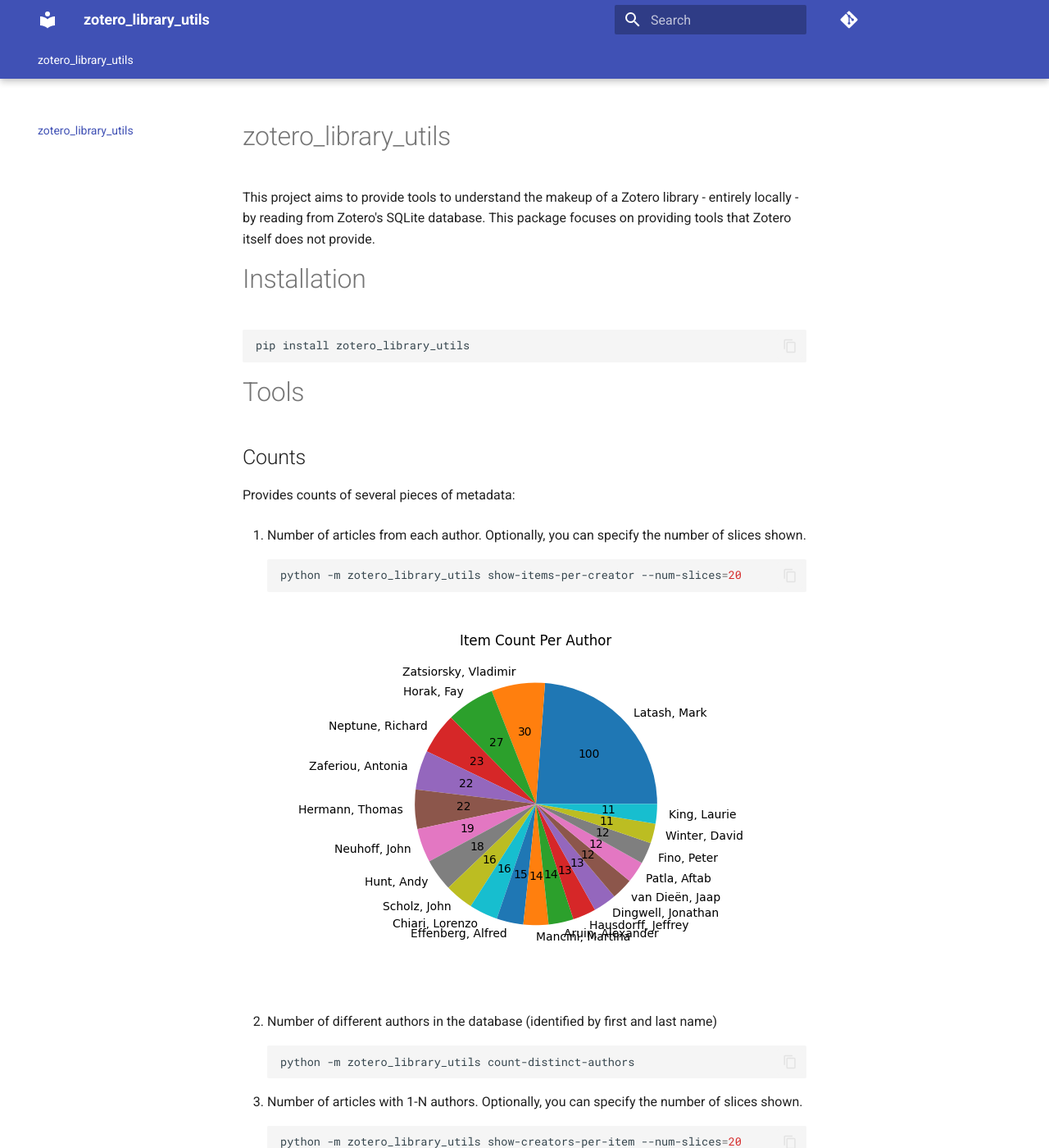
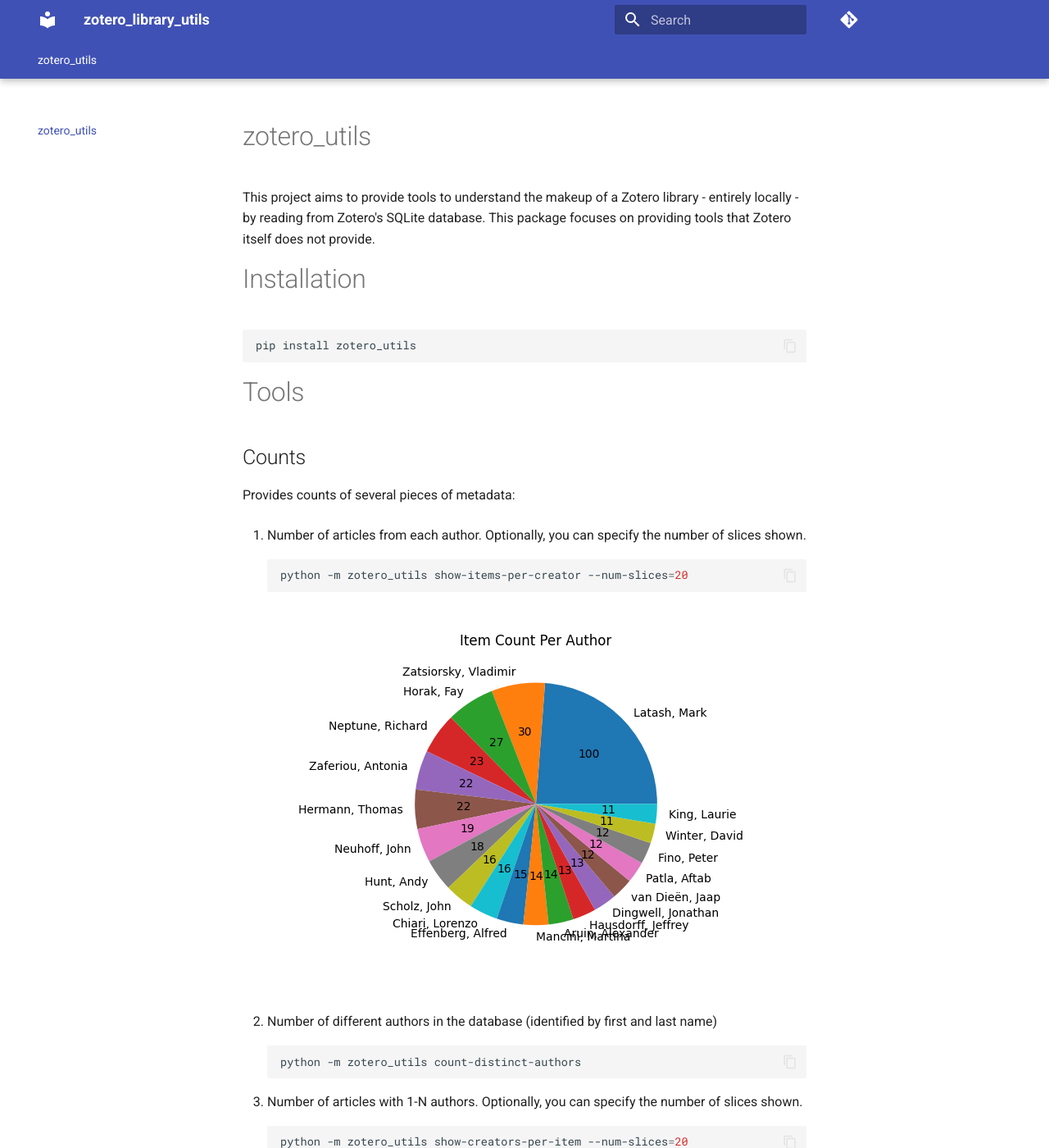
Before and after one commit to mtillman14/zotero_library_utils, an MkDocs documentation site: the page built from docs/index.md, in a window 1280 px wide and 1400 px high. Shown: the whole window at 82% size. Built offline with MkDocs 1.6.1 and Material for MkDocs 9.7.7, drawn with Linux system fonts in a browser that asks for light colours; some of the changed text lies outside the part shown.

Commit message:
Fixed project name

````diff
--- a/docs/index.md
+++ b/docs/index.md
@@ -1,10 +1,10 @@
-# zotero_library_utils
+# zotero_utils
 
 This project aims to provide tools to understand the makeup of a Zotero library - entirely locally - by reading from Zotero's SQLite database. This package focuses on providing tools that Zotero itself does not provide.
 
 # Installation
 ```bash
-pip install zotero_library_utils
+pip install zotero_utils
 ```
 
 # Tools
@@ -13,25 +13,25 @@
 
 1. Number of articles from each author. Optionally, you can specify the number of slices shown.
 ```bash
-python -m zotero_library_utils show-items-per-creator --num-slices=20
+python -m zotero_utils show-items-per-creator --num-slices=20
 ```
 ![Number of Articles from Top 20 Authors](show_items_per_creator.png)
 
 2. Number of different authors in the database (identified by first and last name)
 ```bash
-python -m zotero_library_utils count-distinct-authors
+python -m zotero_utils count-distinct-authors
 ```
 
 3. Number of articles with 1-N authors. Optionally, you can specify the number of slices shown.
 ```bash
-python -m zotero_library_utils show-creators-per-item --num-slices=20
+python -m zotero_utils show-creators-per-item --num-slices=20
 ```
 ![Number of Authors Per Article](show_creators_per_item.png)
 
 ## Timelines
 Visualize when articles were published
 ```bash
-python -m zotero_library_utils show-timeline-date-published --show-details=false
+python -m zotero_utils show-timeline-date-published --show-details=false
 ```
 ![Article Publication Timeline](article_publication_timeline.png)
 
````
Also changed, not shown: README.md (+6 -6 lines).
